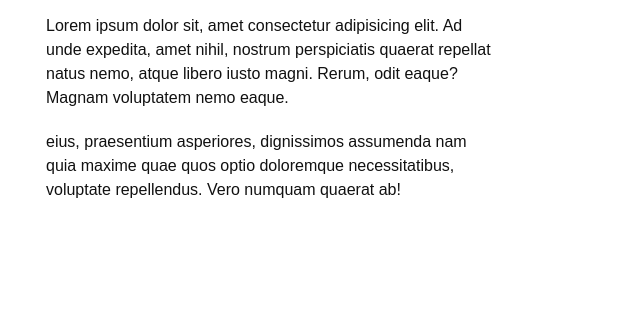
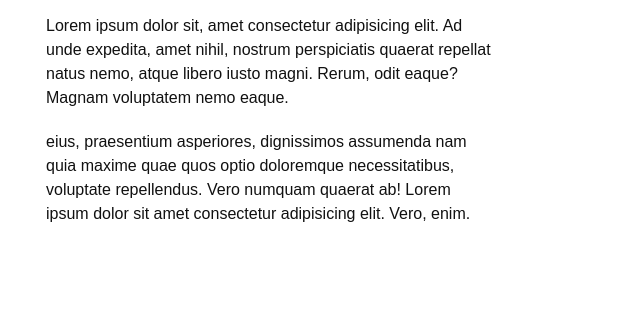
Before and after one commit to Duale-Awil/How-to-make-website-Responsive_html-and-Css, a plain HTML site: page index.html in a window 1280 px wide. Shown: the part 274-604 px from the top of the page, 644-1280 px from the left. Drawn offline with Linux system fonts and the light colour scheme.

Commit message:
changed index.html

```diff
--- a/index.html
+++ b/index.html
@@ -12,7 +12,7 @@
    <div class="wrapper">
     <article class="img-info">
         <h2>Yay!</h2>
-        <p>Lorem ipsum dolor sit, amet consectetur adipisicing elit. Ad unde expedita, amet nihil, nostrum perspiciatis quaerat repellat natus nemo, atque libero iusto magni. Rerum, odit eaque? Magnam voluptatem nemo eaque. </p><p> eius, praesentium asperiores, dignissimos assumenda nam quia maxime quae quos optio doloremque necessitatibus, voluptate repellendus. Vero numquam quaerat ab!</p>
+        <p>Lorem ipsum dolor sit, amet consectetur adipisicing elit. Ad unde expedita, amet nihil, nostrum perspiciatis quaerat repellat natus nemo, atque libero iusto magni. Rerum, odit eaque? Magnam voluptatem nemo eaque. </p><p> eius, praesentium asperiores, dignissimos assumenda nam quia maxime quae quos optio doloremque necessitatibus, voluptate repellendus. Vero numquam quaerat ab! Lorem ipsum dolor sit amet consectetur adipisicing elit. Vero, enim.</p>
     </article>
     <img class="img-me" src="https://images.unsplash.com/photo-1575936123452-b67c3203c357?w=500&auto=format&fit=crop&q=60&ixlib=rb-4.1.0&ixid=M3wxMjA3fDB8MHxzZWFyY2h8Mnx8aW1hZ2V8ZW58MHx8MHx8fDA%3D" alt="">
    </div>
```
